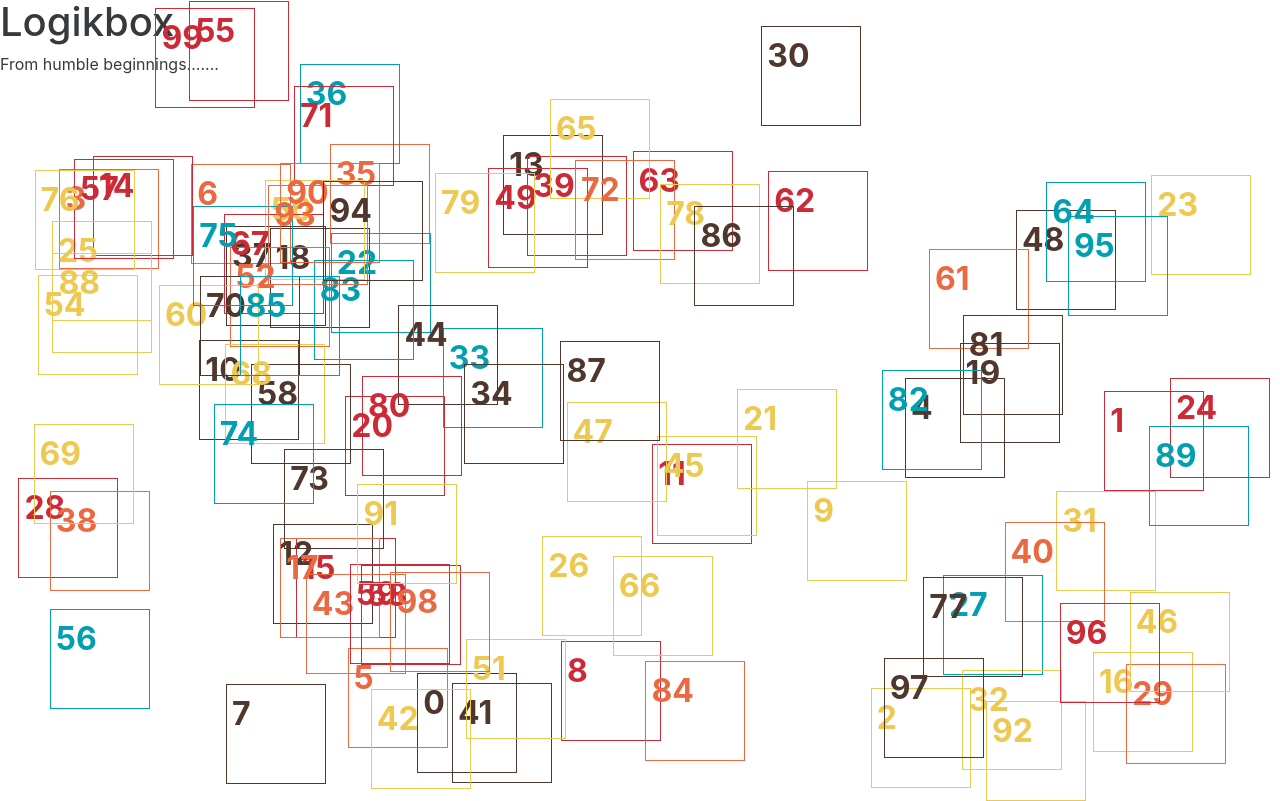
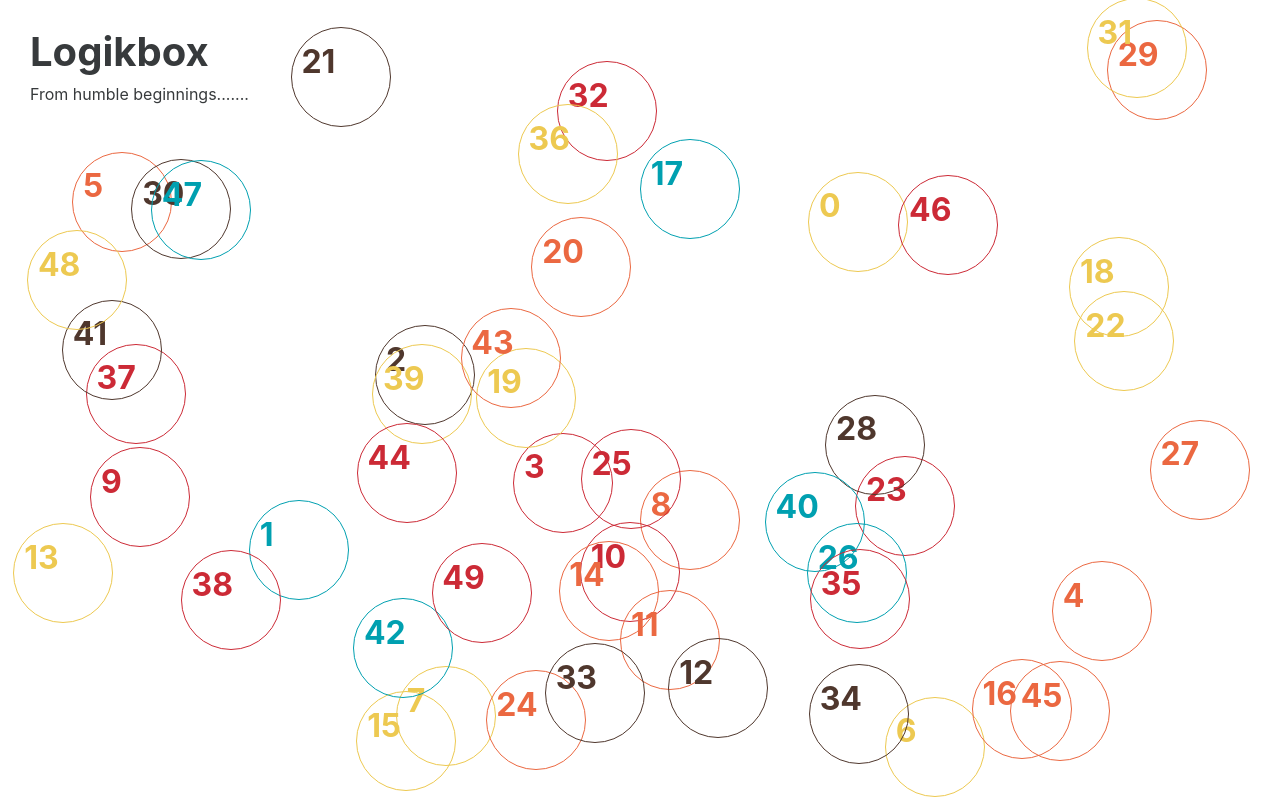
Before and after one commit to mjm1374/logikbox4.0, a website: page src/index.html in a window 1280 px wide. Drawn offline with nearby package versions, Linux system fonts and the light colour scheme.

Commit message:
bubles v1.0

```diff
--- a/src/index.html
+++ b/src/index.html
@@ -1,7 +1,7 @@
 <!DOCTYPE html>
 <html>
 <head>
-<title>Page Title</title>
+<title>Bubbles</title>
 
 
     <link rel="apple-touch-icon" sizes="180x180" href="img/apple-touch-icon.png">
@@ -9,6 +9,7 @@
     <link rel="icon" type="image/png" sizes="16x16" href="img/favicon-16x16.png">
     <link rel="manifest" href="img/site.webmanifest">
     <link rel="mask-icon" href="img/safari-pinned-tab.svg" color="#5bbad5">
+    <meta name="viewport" content="width=device-width, initial-scale=1.0">
     <meta name="msapplication-TileColor" content="#da532c">
     <meta name="theme-color" content="#ffffff">
 
@@ -21,21 +22,77 @@
 
     <style>
         .animBox {
-            width:100px;
-            height:100px;
+            /*width:100px;
+            height:100px;*/
+            display:block;
+            border: 1px solid red;
+            position: absolute;
+            left: -100px;
+            top:-100px;
+            border-radius: 50%;
+
+        }
+
+        .animBox span{
+            position: relative;
+            font-weight: 700;
+            font-size:2em;
+
+            top: 10%;
+            left:10%;
+        }
+        /*.container {
+            width: 100%;
+            height: 20px;
+            margin: 100px;
+            border: solid 1px;
+            position: relative;
+            top:200px;
+            left:0px;
+            transform: rotate(45deg);
+            transition: transform 2s;
+            background-color: rgba(255, 255, 255, 0.2);
+            z-index:20;
+        }*/
+
+        h1 {
+            font-weight:700;
+            margin-left:30px;
+            margin-top:30px;
+            position: relative;
+            z-index: 10000;
+
+        }
+        p{
+            margin-left:30px;
+        }
+
+       /* @media only screen
+        and (min-device-width : 375px)
+        and (max-device-width : 667px) {
+            .animBox {
+            width:50px;
+            height:50px;
             display:block;
             border: 1px solid red;
             position: absolute;
             left: -100px;
             top:-100px;
             padding:5px;
+            border-radius: 50%;
 
         }
 
         .animBox span{
+            position: relative;
             font-weight: 700;
-            font-size:2em;
+            font-size:1em;
+
+            top: 10%;
+            left:10%;
         }
+
+            }*/
 
     </style>
 </head>
@@ -43,6 +100,7 @@
 
 <h1>Logikbox</h1>
 <p>From humble beginnings.......</p>
+<div class="container"></div>
 
 </body>
 </html>
```
Also changed, not shown: src/javascript/ui-home.js (+39 -14 lines), src/js/script.min.js (+1 -1 lines).
